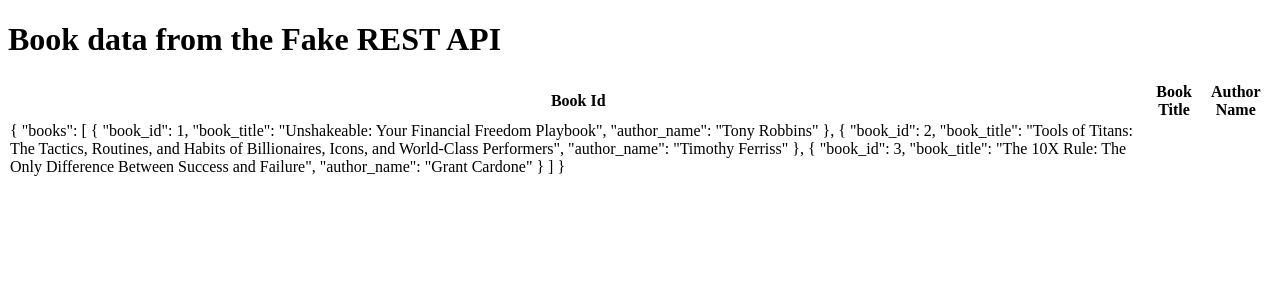
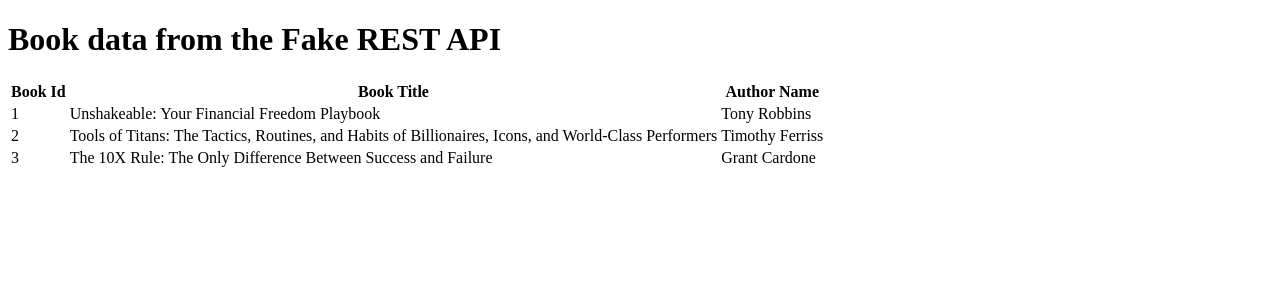
Before and after one commit to SeriousMatt/angular-app, an Angular app: page /projects in a window 1280 px wide. Shown: the top 300 px of the page. Built offline with nearby package versions, Linux system fonts and the light colour scheme.

Commit message:
Fix display of data from json file

```diff
--- a/src/app/app.component.html
+++ b/src/app/app.component.html
@@ -31,12 +31,12 @@
     </tr>
     </thead>
     <tbody>
-    {{ projects | json }}
-    <!--<tr *ngFor="let project of projects;">-->
-      <!--<td>{{project.book_id}}</td>-->
-      <!--<td>{{project.book_title}}</td>-->
-      <!--<td>{{project.book_name}}/td>-->
-    <!--</tr>-->
+    <!--{{ projects.books | json }}-->
+    <tr *ngFor="let project of projects.books;">
+      <td>{{project.book_id}}</td>
+      <td>{{project.book_title}}</td>
+      <td>{{project.author_name}}</td>
+    </tr>
     </tbody>
   </table>
 </div>
```
